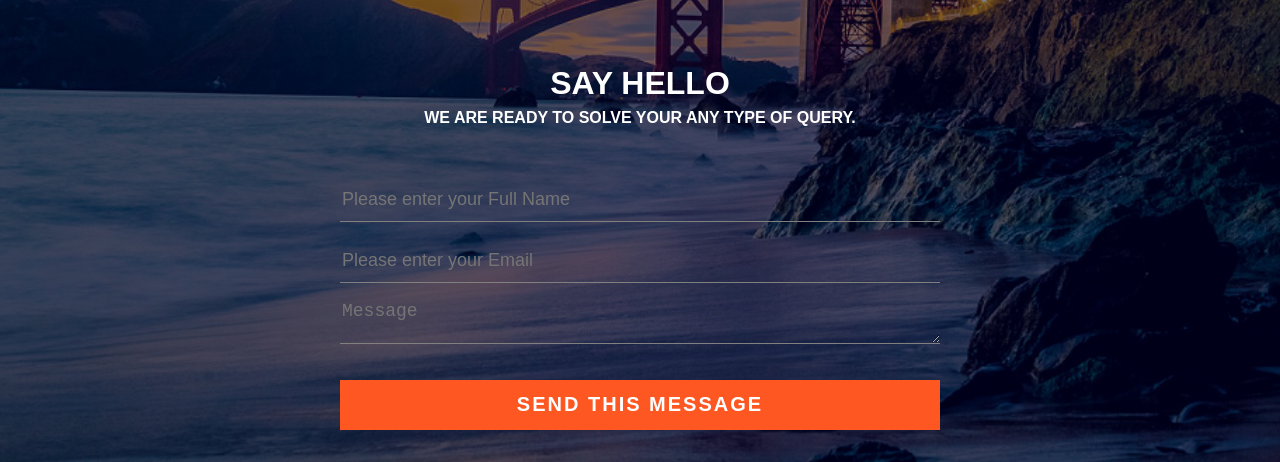
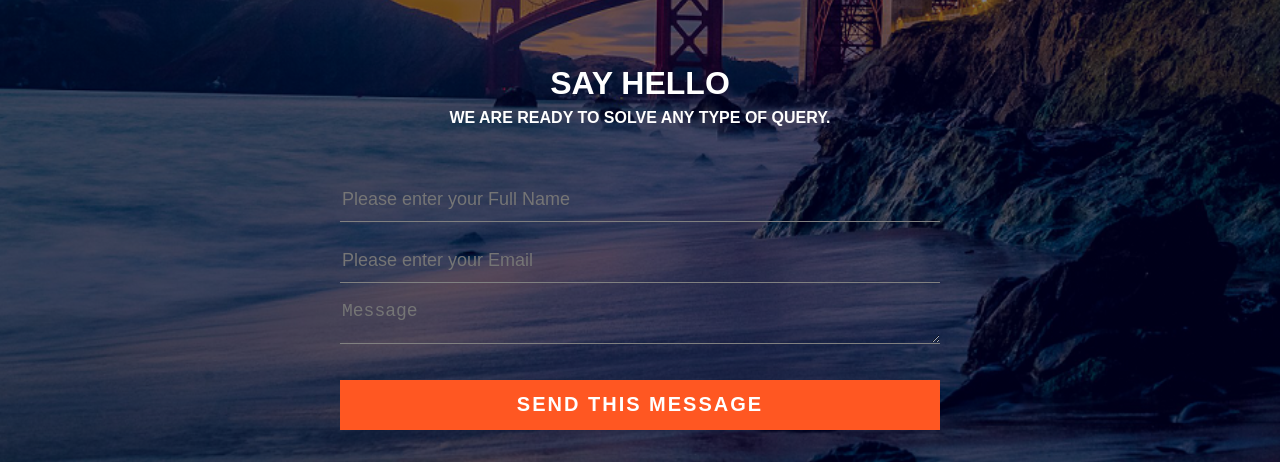
Before and after one commit to abhishekrnc/form_with_coders_bot, a plain HTML site: page index.html in a window 1280 px wide. Shown: the part 456-918 px from the top of the page. Drawn offline with Linux system fonts and the light colour scheme.

Commit message:
Update index.html

```diff
--- a/index.html
+++ b/index.html
@@ -23,7 +23,7 @@
 
     <div class="contact-title">
         <h1>Say Hello</h1>
-        <h2>We are ready to solve your any type of query.</h2>
+        <h2>We are ready to solve any type of query.</h2>
     </div>
 
     <div class="contact-form">
```
